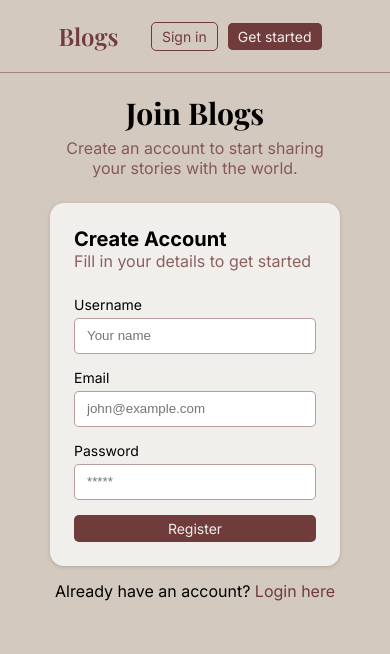
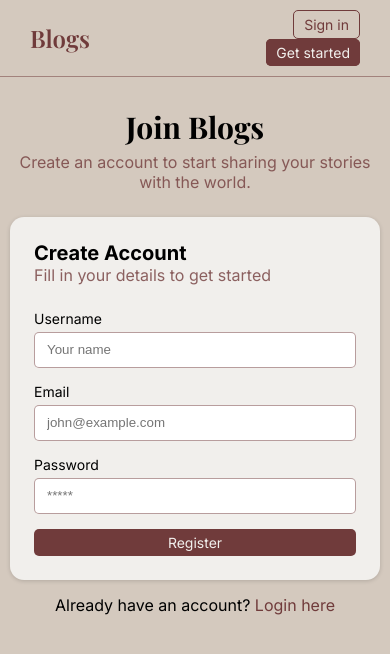
Before and after one commit to Etan315/Blogs, a React (Vite) app: page /#/register in a window 390 px wide. Shown: the top 654 px of the page. Built offline with nearby package versions, Linux system fonts and the light colour scheme; no server answers; the HTML template or start-up script is replaced by a standard one; a web font is replaced by a local one.

Commit message:
feat: enhanced design and changed to reponsive layout

```diff
--- a/src/App.css
+++ b/src/App.css
@@ -69,7 +69,11 @@ button:hover {
 }
 
 main {
-  padding: 0 clamp(50px, 12vw, 300px);
+  padding: 0 clamp(50px, 22vw, 300px);
+}
+
+.main-container {
+  min-width: 300px;
 }
 
 input {
@@ -91,4 +95,40 @@ label {
   margin-bottom: 5px;
 }
 
-.dot { margin: 0 2px 0 6px}
+.dot {
+  margin: 0 2px 0 6px;
+}
+
+@media (max-width: 700px) {
+  header {
+    padding: 10px 30px;
+  }
+  .button.btn.logout {
+    margin: unset;
+  }
+}
+
+@media (max-width: 500px) {
+  main,
+  .modal-overlay.view-post {
+    padding: 0px 50px;
+  }
+
+  nav {
+    align-items: end;
+    flex-direction: column;
+  }
+
+  .btn.get-started,
+  button.btn.logout,
+  span.user-name {
+    margin: 0 !important;
+  }
+}
+
+@media (max-width: 400px) {
+  main,
+  .modal-overlay.view-post {
+    padding: 10px;
+  }
+}
--- a/src/App.tsx
+++ b/src/App.tsx
@@ -76,15 +76,15 @@ function App() {
           <Route
             path="/"
             element={
-              <main>
+              <div className='main-container'>
                 <h1 className="title main">Stories & Ideas</h1>
-                <p>
+                <p className='paragraph main'>
                   A collection of thoughts, insights, and creative explorations
                   from our community of writers.
                 </p>
                 {/* 3. Pass the trigger to the list, it's pass through PublicBlogList.tsx */}
                 <PublicBlogList refreshTrigger={refreshTrigger} />
-              </main>
+              </div>
             }
           />
           <Route path="/login" element={<Login />} />
--- a/src/css/PublicPage.css
+++ b/src/css/PublicPage.css
@@ -59,6 +59,16 @@ h1.title.main {
   font-size: var(--text-5xl);
 }
 
+h1.title.main {
+  margin-top: 30px;
+  margin-bottom: 10px;
+}
+
+p.paragraph.main {
+  margin-bottom: 30px;
+  color: var(--highlight1-6);
+}
+
 .title h2 {
   font-family: var(--font-serif);
   margin-bottom: 5px;
```
